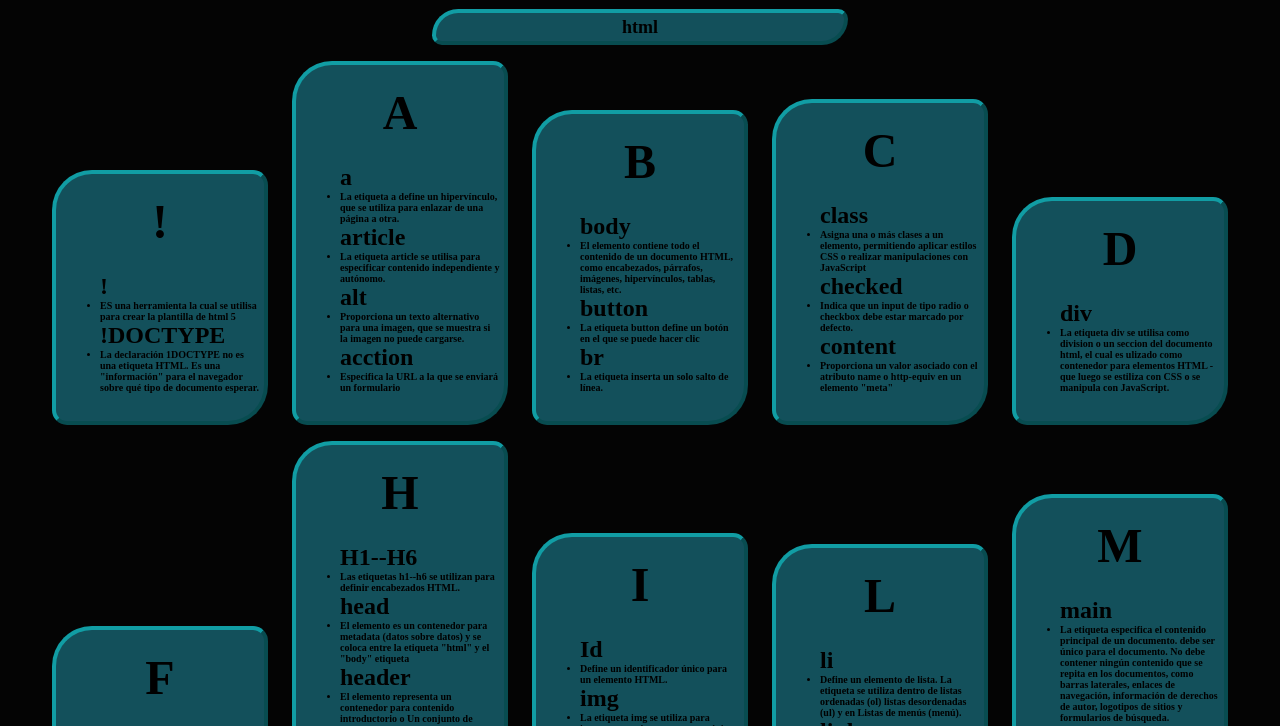
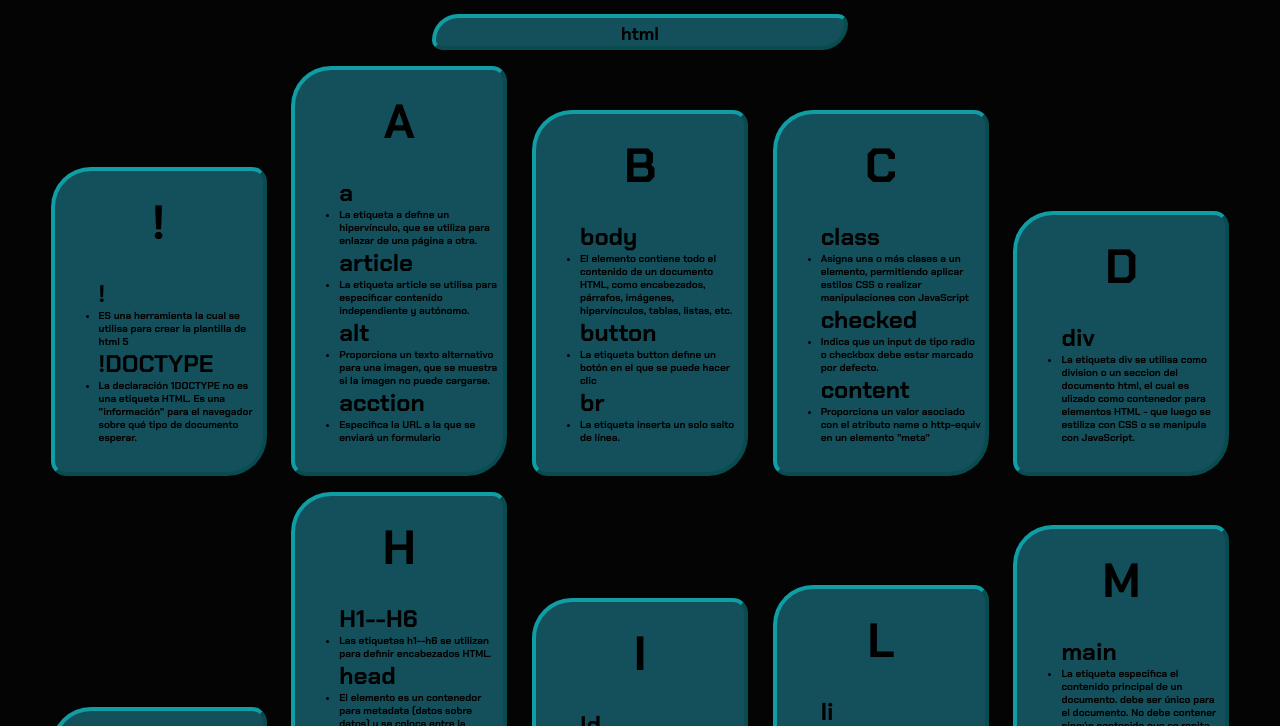
Before and after one commit to AngelGTC2709/wrosario-, a plain HTML site: page index.html in a window 1280 px wide. Shown: the part 131-857 px from the top of the page. Drawn offline with Linux system fonts and the light colour scheme.

Commit message:
error corigiendo

```diff
--- a/index.html
+++ b/index.html
@@ -4,6 +4,9 @@
     <meta charset="UTF-8">
     <meta name="viewport" content="width=device-width, initial-scale=1.0">
     <link rel="stylesheet" href="stale.css">
+    <link rel="preconnect" href="https://fonts.googleapis.com">
+    <link rel="preconnect" href="https://fonts.gstatic.com" crossorigin>
+    <link href="https://fonts.googleapis.com/css2?family=Chakra+Petch:ital,wght@0,300;0,400;0,500;0,600;0,700;1,300;1,400;1,500;1,600;1,700&display=swap" rel="stylesheet">
     <title>Glosario +</title>
 </head>
 <body>
```
